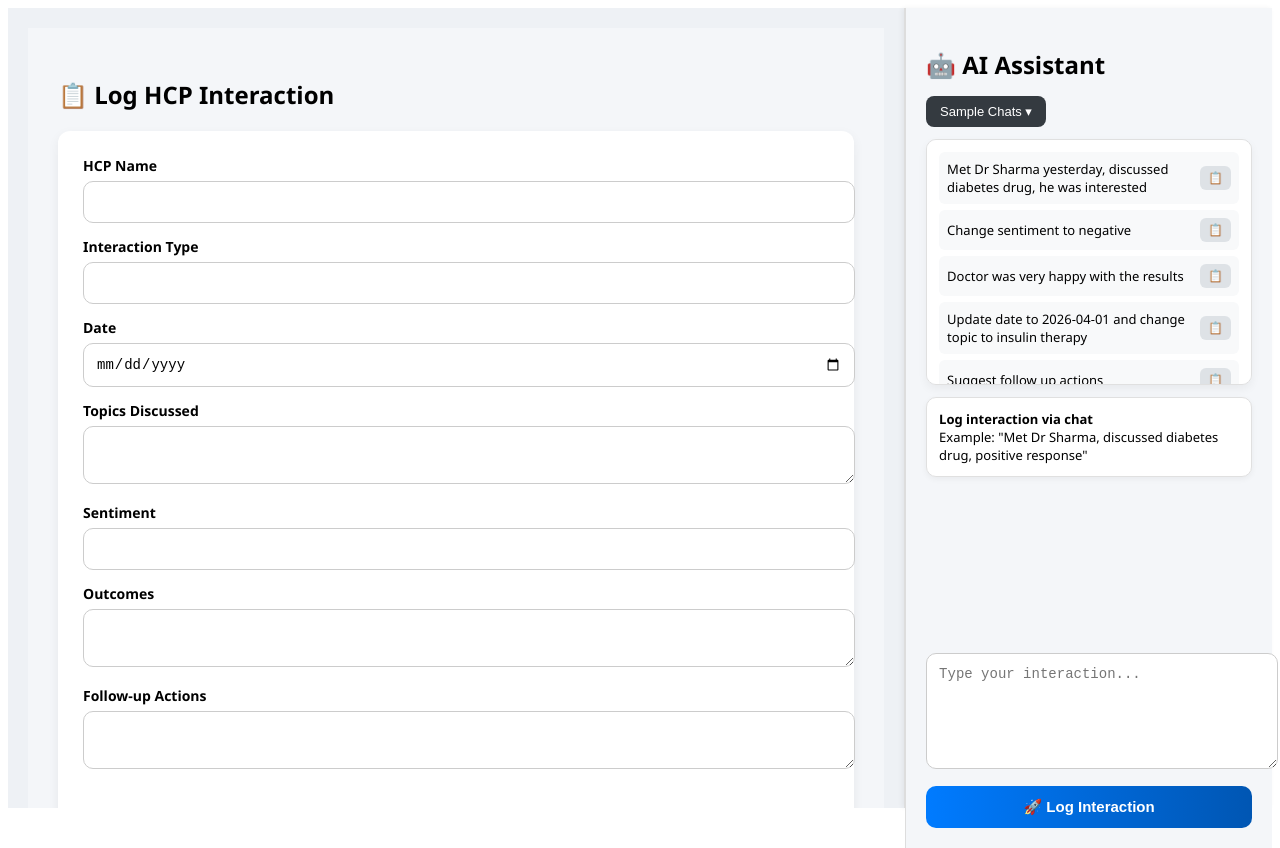
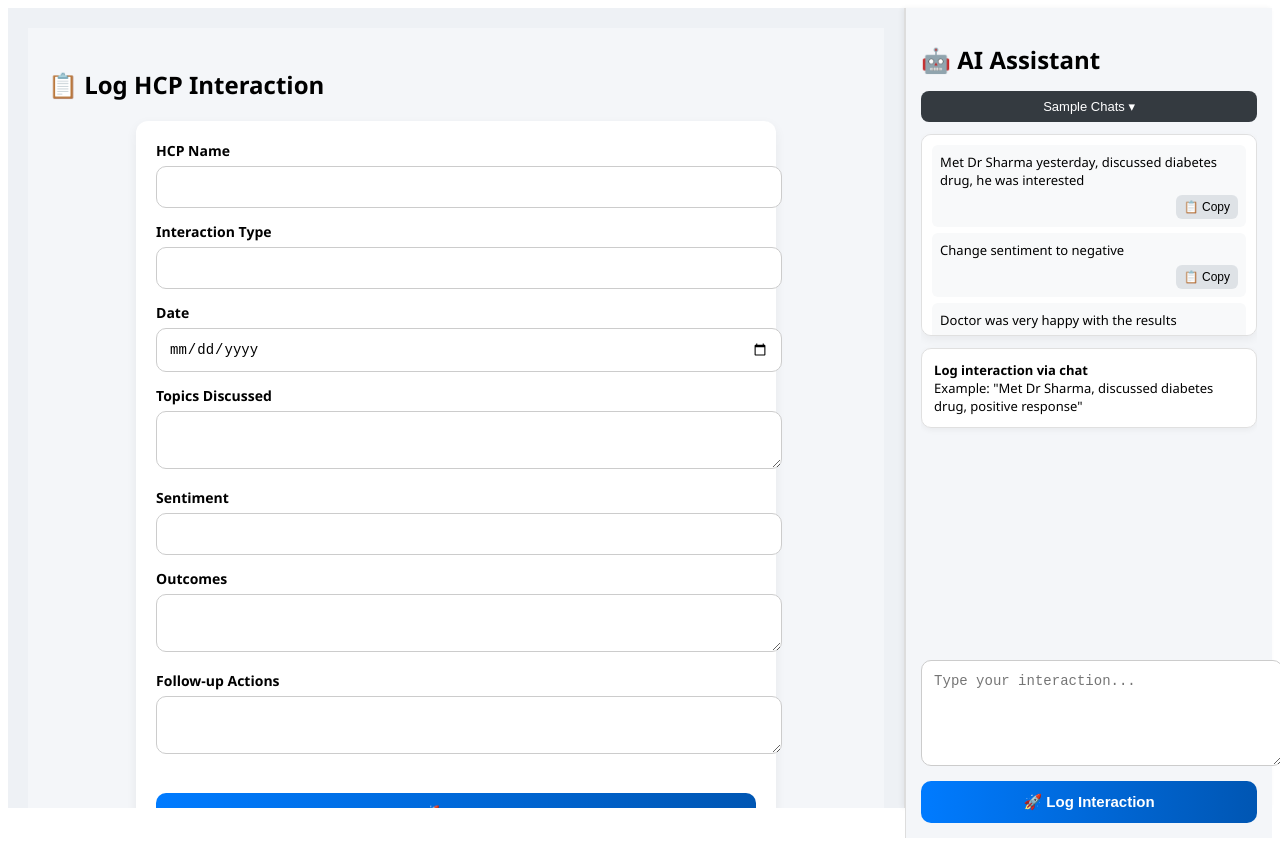
Before and after one commit to code-udit/ai-crm-frontend, a React (Create React App) app: page / in a window 1280 px wide. Both pictures are taken after a click on the button "Sample Chats ▾". Built offline with nearby package versions, Linux system fonts and the light colour scheme; no server answers.

Commit message:
responsive UI fix for mobile

```diff
--- a/src/components/Chat.js
+++ b/src/components/Chat.js
@@ -27,7 +27,6 @@ function Chat() {
     if (!message) return;
 
     try {
-
       const url = `${API_URL}/ai/agent`;
 
       const res = await axios.post(url, {
@@ -53,8 +52,9 @@ function Chat() {
   return (
     <div
       style={{
-        padding: "20px",
-        height: "100vh",
+        padding: "15px",
+        height: "100%",
+        minHeight: "100vh",
         background: "#f4f6f9",
         display: "flex",
         flexDirection: "column",
@@ -63,12 +63,11 @@ function Chat() {
       }}
     >
       {/* TOP SECTION */}
-      <div>
+      <div style={{ overflowY: "auto" }}>
         <h2 style={{ marginBottom: "15px", fontWeight: "600" }}>
           🤖 AI Assistant
         </h2>
 
-        {/* SAMPLE BUTTON */}
         <button
           onClick={() => setShowSamples(!showSamples)}
           style={{
@@ -81,21 +80,21 @@ function Chat() {
             cursor: "pointer",
             fontSize: "13px",
             fontWeight: "500",
+            width: "100%",
           }}
         >
           Sample Chats ▾
         </button>
 
-        {/* DROPDOWN */}
         {showSamples && (
           <div
             style={{
               background: "#ffffff",
-              padding: "12px",
+              padding: "10px",
               borderRadius: "10px",
               border: "1px solid #e0e0e0",
               marginBottom: "12px",
-              maxHeight: "220px",
+              maxHeight: "180px",
               overflowY: "auto",
               boxShadow: "0 4px 10px rgba(0,0,0,0.05)",
             }}
@@ -105,20 +104,20 @@ function Chat() {
                 key={index}
                 style={{
                   display: "flex",
-                  justifyContent: "space-between",
-                  alignItems: "center",
+                  flexDirection: "column", // ✅ mobile fix
+                  gap: "6px",
                   padding: "8px",
                   borderRadius: "6px",
                   marginBottom: "6px",
                   background: "#f8f9fa",
                 }}
               >
-                <span style={{ flex: 1, fontSize: "13px" }}>{chat}</span>
+                <span style={{ fontSize: "13px" }}>{chat}</span>
 
                 <button
                   onClick={() => handleCopy(chat)}
                   style={{
-                    marginLeft: "10px",
+                    alignSelf: "flex-end",
                     padding: "5px 8px",
                     fontSize: "12px",
                     cursor: "pointer",
@@ -127,14 +126,13 @@ function Chat() {
                     background: "#dee2e6",
                   }}
                 >
-                  📋
+                  📋 Copy
                 </button>
               </div>
             ))}
           </div>
         )}
 
-        {/* INFO BOX */}
         <div
           style={{
             background: "#ffffff",
@@ -160,7 +158,7 @@ function Chat() {
           onChange={(e) => setMessage(e.target.value)}
           style={{
             width: "100%",
-            height: "90px",
+            height: "80px",
             padding: "12px",
             borderRadius: "10px",
             border: "1px solid #ccc",
@@ -173,7 +171,7 @@ function Chat() {
           onClick={handleSend}
           style={{
             width: "100%",
-            marginTop: "12px",
+            marginTop: "10px",
             padding: "12px",
             background: "linear-gradient(90deg, #007bff, #0056b3)",
             color: "white",
--- a/src/components/Form.js
+++ b/src/components/Form.js
@@ -28,21 +28,17 @@ function Form() {
     fontSize: "14px",
   };
 
-  // ✅ HANDLE INPUT CHANGE
   const handleChange = (field, value) => {
     dispatch(setInteraction({ ...data, [field]: value }));
   };
 
-  // ✅ SUBMIT
   const handleSubmit = async (e) => {
     if (e) e.preventDefault();
     console.log("SUBMIT CALLED");
 
     try {
       const res = await axios.post(`${API_URL}/interactions`, data);
-
       toast.success("Saved successfully! ID: " + res.data.id);
-
       dispatch(setInteraction({}));
     } catch (err) {
       console.error(err);
@@ -50,7 +46,6 @@ function Form() {
     }
   };
 
-  // ✅ CLEAR
   const handleClear = () => {
     dispatch(setInteraction({}));
   };
@@ -58,24 +53,24 @@ function Form() {
   return (
     <div
       style={{
-        padding: "30px",
+        padding: "20px",
         background: "#f4f6f9",
         minHeight: "100vh",
         fontFamily: "Segoe UI, Arial",
       }}
     >
-      {/* HEADER */}
       <h2 style={{ marginBottom: "20px", fontWeight: "600" }}>
         📋 Log HCP Interaction
       </h2>
 
-      {/* FORM CARD */}
       <div
         style={{
           background: "#ffffff",
-          padding: "25px",
+          padding: "20px",
           borderRadius: "12px",
           boxShadow: "0 4px 12px rgba(0,0,0,0.06)",
+          maxWidth: "600px",
+          margin: "auto",
         }}
       >
         <label style={labelStyle}>HCP Name</label>
@@ -128,7 +123,6 @@ function Form() {
           onChange={(e) => handleChange("follow_up_actions", e.target.value)}
         />
 
-        {/* AI Suggestions */}
         {data.follow_up_suggestions && (
           <div
             style={{
@@ -155,16 +149,16 @@ function Form() {
         <div
           style={{
             display: "flex",
+            flexWrap: "wrap",
             gap: "12px",
             marginTop: "20px",
           }}
         >
-          {/* SUBMIT */}
           <button
             type="button"
             onClick={handleSubmit}
             style={{
-              flex: 1,
+              flex: "1 1 100%",
               padding: "12px",
               background: "linear-gradient(90deg, #007bff, #0056b3)",
               color: "#fff",
@@ -177,11 +171,10 @@ function Form() {
             🚀 Submit
           </button>
 
-          {/* CLEAR */}
           <button
             onClick={handleClear}
             style={{
-              flex: 1,
+              flex: "1 1 48%",
               padding: "12px",
               background: "#dc3545",
               color: "#fff",
@@ -194,11 +187,10 @@ function Form() {
             🧹 Clear
           </button>
 
-          {/* VIEW ALL */}
           <button
             onClick={() => navigate("/interactions")}
             style={{
-              flex: 1,
+              flex: "1 1 48%",
               padding: "12px",
               background: "#198754",
               color: "#fff",
```
